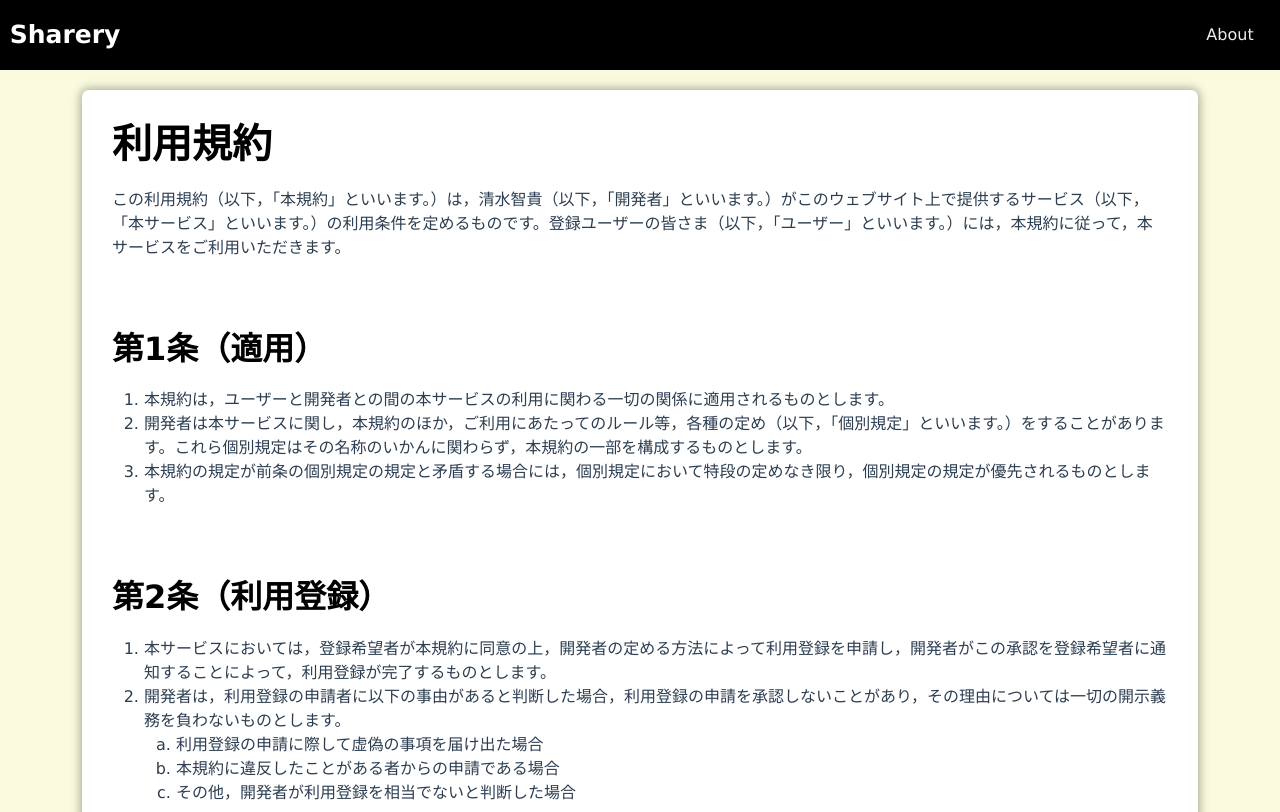
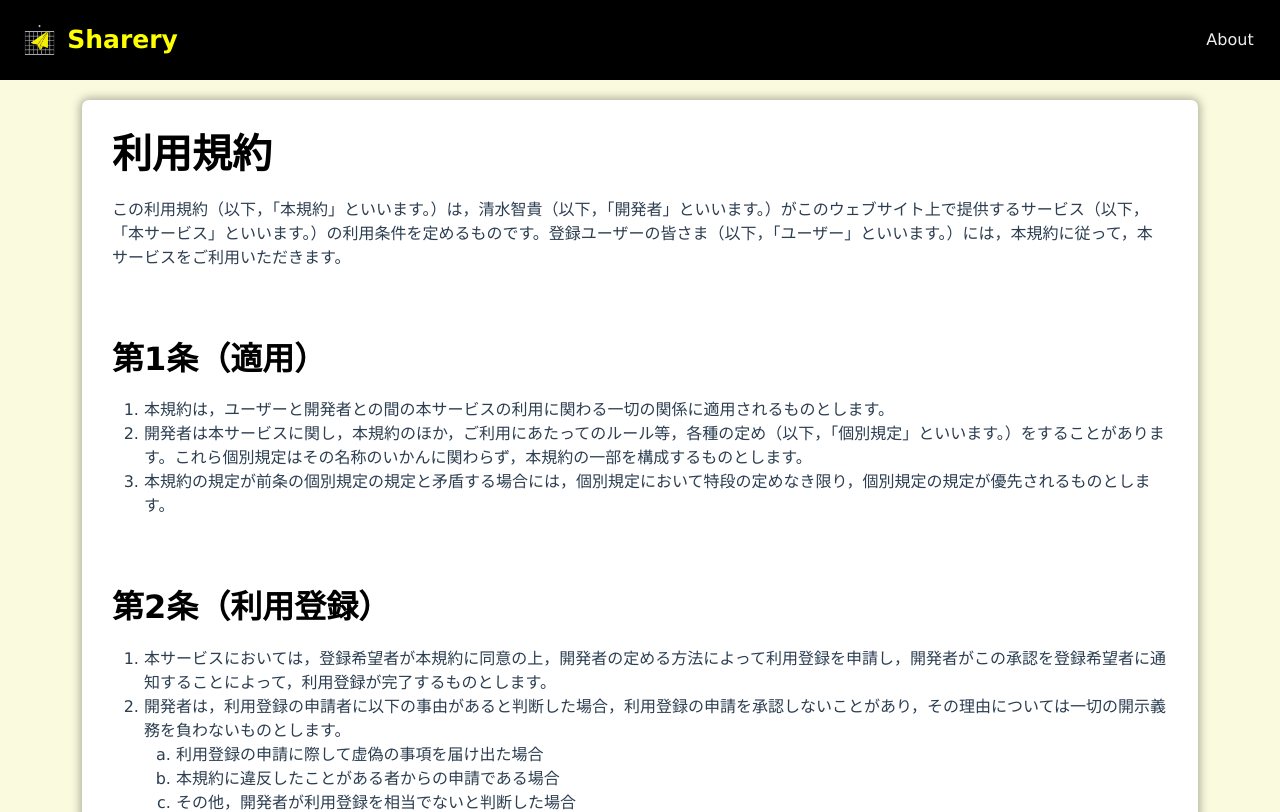
Before and after one commit to tomotakashimizu/sharery-website-vue, a Vue app: page /terms-of-service in a window 1280 px wide. Shown: the top 812 px of the page. Built offline with nearby package versions, Linux system fonts and the light colour scheme.

Commit message:
[add] NavBar に Sharery のアイコンを追加

```diff
--- a/src/components/NavBar.vue
+++ b/src/components/NavBar.vue
@@ -1,7 +1,14 @@
 <template>
   <div class="nav__bar">
     <!-- router-link の仕事は URL を書きかえることだけ -->
-    <router-link to="/" class="nav__logo nav__link">Sharery</router-link>
+    <router-link to="/" class="nav__logo nav__link">
+      <img
+        src="../assets/sharery_icon.jpeg"
+        alt="Sharery icon"
+        class="nav__image"
+      />
+      <span class="nav__title">Sharery</span>
+    </router-link>
     <div class="nav__items">
       <router-link to="/about" class="nav__item nav__link">About</router-link>
     </div>
@@ -10,7 +17,7 @@
 
 <style scoped>
 .nav__bar {
-  height: 70px;
+  height: 80px;
   display: flex;
   justify-content: space-between;
   align-items: stretch;
@@ -32,7 +39,7 @@
   color: #fff;
 }
 .nav__logo {
-  width: 130px;
+  width: 210px;
   font-size: 25px;
 }
 .nav__items {
@@ -42,4 +49,13 @@
   width: 100px;
   /* border-left: 1px solid #eee; */
 }
+
+.nav__title {
+  color: yellow;
+  margin: 10px;
+}
+.nav__image {
+  width: 35px;
+  height: 35px;
+}
 </style>
```
Also changed, not shown: src/assets/sharery_icon.jpeg (added).
